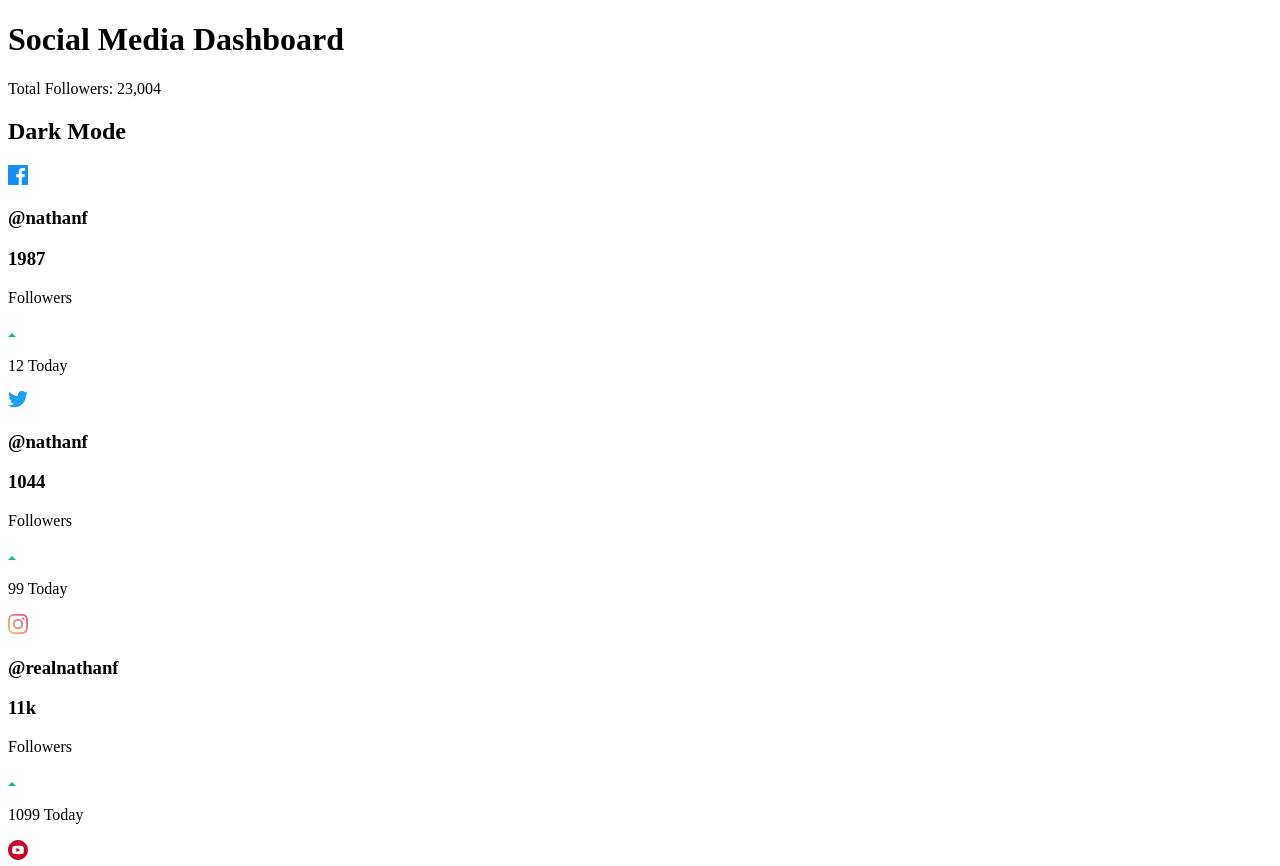
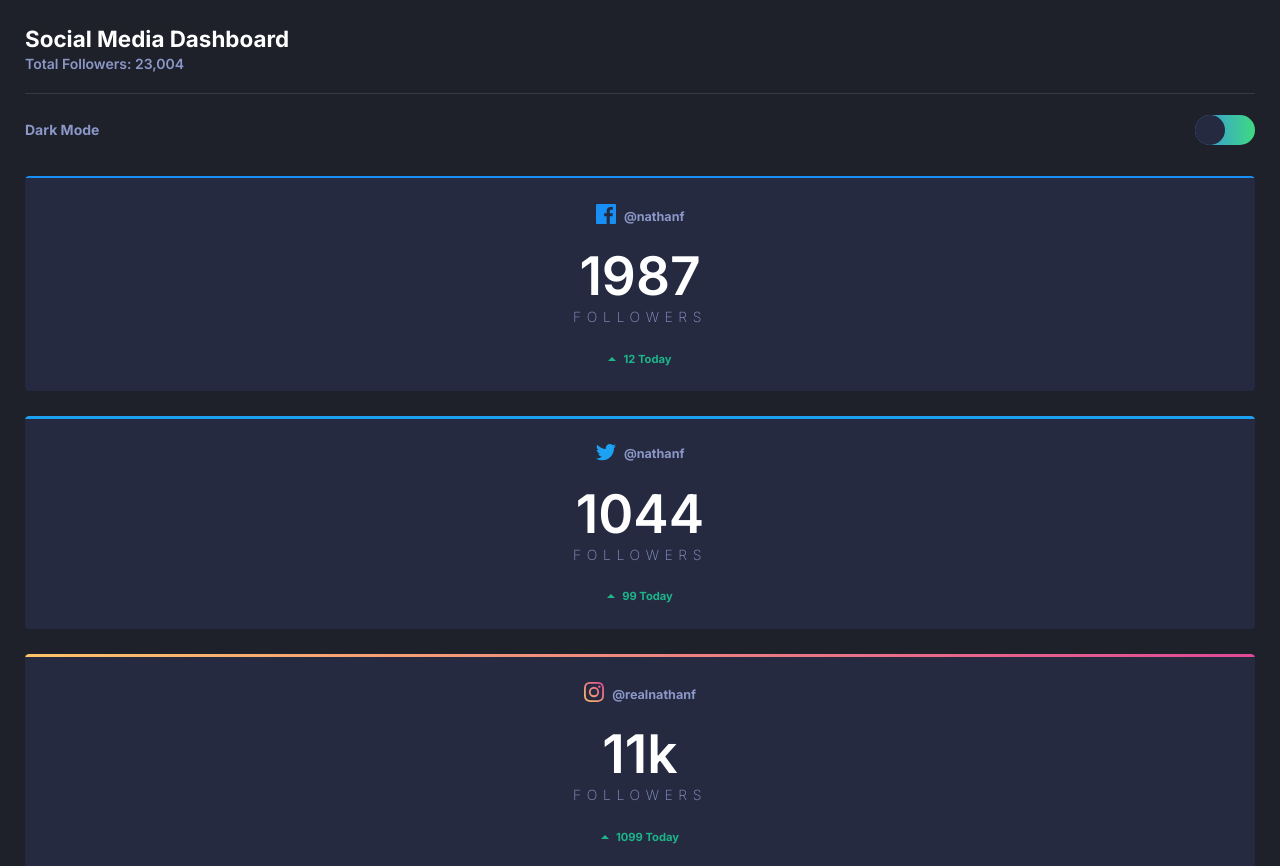
Before and after one commit to FROSTYLAN/FrontendMentor-01-002, a plain HTML site: page index.html in a window 1280 px wide. Shown: the top 866 px of the page. Drawn offline with Linux system fonts and the light colour scheme.

Commit message:
css and card css

```diff
--- a/index.html
+++ b/index.html
@@ -19,6 +19,7 @@
     <header class="header">
       <h1 class="header__title">Social Media Dashboard</h1>
       <p class="header__info">Total Followers: 23,004</p>
+      <hr class="header__hr" />
       <article class="darklight">
         <h2 class="darklight__label">Dark Mode</h2>
         <div class="toggle">
@@ -46,7 +47,7 @@
           </div>
           <footer class="principal-card__footer">
             <img src="./images/icon-up.svg" alt="arrowhead up" />
-            <p class="principal-card__statistic">12 Today</p>
+            <p class="principal-card__statistic up">12 Today</p>
           </footer>
         </article>
         <!-- Principal Card 2-->
@@ -65,7 +66,7 @@
           </div>
           <footer class="principal-card__footer">
             <img src="./images/icon-up.svg" alt="arrowhead up" />
-            <p class="principal-card__statistic">99 Today</p>
+            <p class="principal-card__statistic up">99 Today</p>
           </footer>
         </article>
         <!-- Principal Card 3-->
@@ -84,7 +85,7 @@
           </div>
           <footer class="principal-card__footer">
             <img src="./images/icon-up.svg" alt="arrowhead up" />
-            <p class="principal-card__statistic">1099 Today</p>
+            <p class="principal-card__statistic up">1099 Today</p>
           </footer>
         </article>
         <!-- Principal Card 4-->
@@ -103,7 +104,7 @@
           </div>
           <footer class="principal-card__footer">
             <img src="./images/icon-down.svg" alt="arrowhead up" />
-            <p class="principal-card__statistic">144 Today</p>
+            <p class="principal-card__statistic down">144 Today</p>
           </footer>
         </article>
       </section>
--- a/styles/style.css
+++ b/styles/style.css
@@ -0,0 +1,168 @@
+@import url("https://fonts.googleapis.com/css2?family=Inter:wght@100;200;400;600;700&display=swap");
+
+:root {
+  --bg-color: hsl(230, 17%, 14%);
+  --bg-card: hsl(228, 28%, 20%);
+  --text-color-white: hsl(0, 0%, 100%);
+  --text-color-gray: hsl(228, 34%, 66%);
+  --border-color-facebook: hsl(208, 92%, 53%);
+  --border-color-twitter: hsl(203, 89%, 53%);
+  --border-color-instagram-1: hsl(37, 97%, 70%);
+  --border-color-instagram-2: hsl(329, 70%, 58%);
+  --border-color-youtube: hsl(348, 97%, 39%);
+  --toggle-color-bg-1: hsl(210, 78%, 56%);
+  --toggle-color-bg-2: hsl(146, 68%, 55%);
+  --statistic-up: hsl(163, 72%, 41%);
+  --statistic-down: hsl(356, 69%, 56%);
+  --size-mobile: 375px;
+  --size-desktop: 1440px;
+}
+
+/* --- RESET --- */
+*,
+*::before,
+*::after {
+  box-sizing: border-box;
+}
+html {
+  font-size: 14px;
+}
+body {
+  font-family: "Inter", sans-serif;
+  margin: 0;
+  padding: 25px;
+  background-color: var(--bg-color);
+  color: var(--text-color-gray);
+}
+h1,
+h2,
+h3,
+p {
+  margin-top: 0;
+  margin-bottom: 0;
+}
+img {
+  display: block;
+}
+/* --- HEADER --- */
+.header__title {
+  font-size: 1.6rem;
+  margin-bottom: 0.2rem;
+  color: var(--text-color-white);
+}
+.header__info {
+  font-size: 1rem;
+  font-weight: 600;
+  margin-bottom: 1.5em;
+}
+.header__hr {
+  border: none;
+  border-top: 1px solid var(--text-color-gray);
+  opacity: 0.2;
+  margin-bottom: 1.5em;
+}
+.darklight {
+  display: flex;
+  justify-content: space-between;
+  align-items: center;
+  margin-bottom: 2.2em;
+}
+.darklight__label {
+  font-size: 1rem;
+}
+.toggle {
+  width: 60px;
+  aspect-ratio: 2;
+  border-radius: 15px;
+  background-image: linear-gradient(
+    to right,
+    var(--toggle-color-bg-1),
+    var(--toggle-color-bg-2)
+  );
+  cursor: pointer;
+}
+.toggle__circle {
+  height: 100%;
+  aspect-ratio: 1;
+  background-color: var(--bg-card);
+  border-radius: 50%;
+}
+/* --- PRINCIPAL SECTION */
+.principal {
+  display: flex;
+  flex-wrap: wrap;
+  gap: 1.8em;
+}
+.principal-card {
+  width: 100%;
+  display: flex;
+  flex-direction: column;
+  align-items: center;
+  background-color: var(--bg-card);
+  gap: 1.4em;
+  padding: 2em 0 1.8em;
+  border-radius: 0.3em;
+  position: relative;
+  overflow: hidden;
+}
+.principal-card::before {
+  content: "";
+  width: 100%;
+  position: absolute;
+  height: 0.2em;
+  top: 0;
+}
+.principal-card:nth-child(1)::before {
+  background-color: var(--border-color-facebook);
+}
+.principal-card:nth-child(2)::before {
+  background-color: var(--border-color-twitter);
+}
+.principal-card:nth-child(3)::before {
+  background-image: linear-gradient(
+    to right,
+    var(--border-color-instagram-1),
+    var(--border-color-instagram-2)
+  );
+}
+.principal-card:nth-child(4)::before {
+  background-color: var(--border-color-youtube);
+}
+.principal-card__header {
+  display: flex;
+  gap: 0.6em;
+  align-items: flex-end;
+}
+.principal-card__username {
+  font-size: 0.9rem;
+}
+.principal-card__number {
+  font-size: 3.8rem;
+  color: var(--text-color-white);
+  font-weight: 600;
+  text-align: center;
+}
+.principal-card__label {
+  text-align: center;
+  text-transform: uppercase;
+  letter-spacing: 0.4rem;
+  font-style: 0.8rem;
+  font-weight: 300;
+}
+.principal-card__footer {
+  display: flex;
+  gap: 0.5em;
+  align-items: center;
+  margin-top: 0.5em;
+}
+.principal-card__statistic {
+  font-size: 0.8rem;
+  font-weight: 700;
+  color: var(--text-color-white);
+}
+.up {
+  color: var(--statistic-up);
+}
+.down {
+  color: var(--statistic-down);
+}
```
